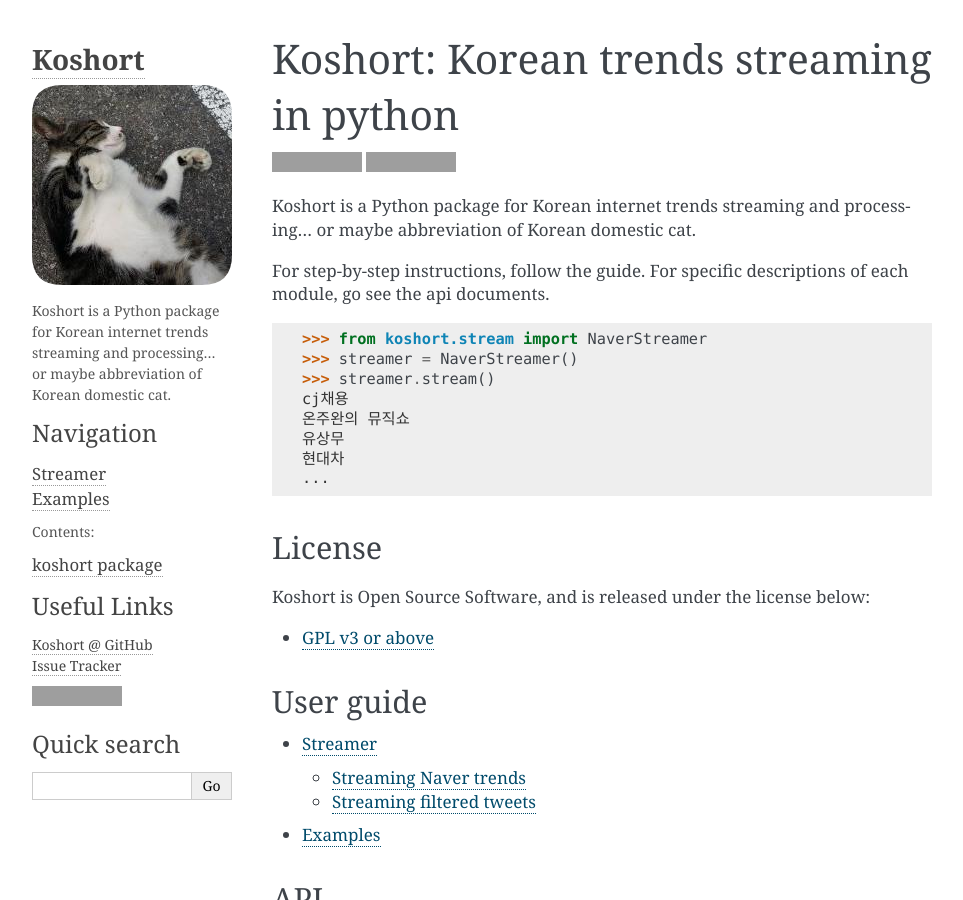
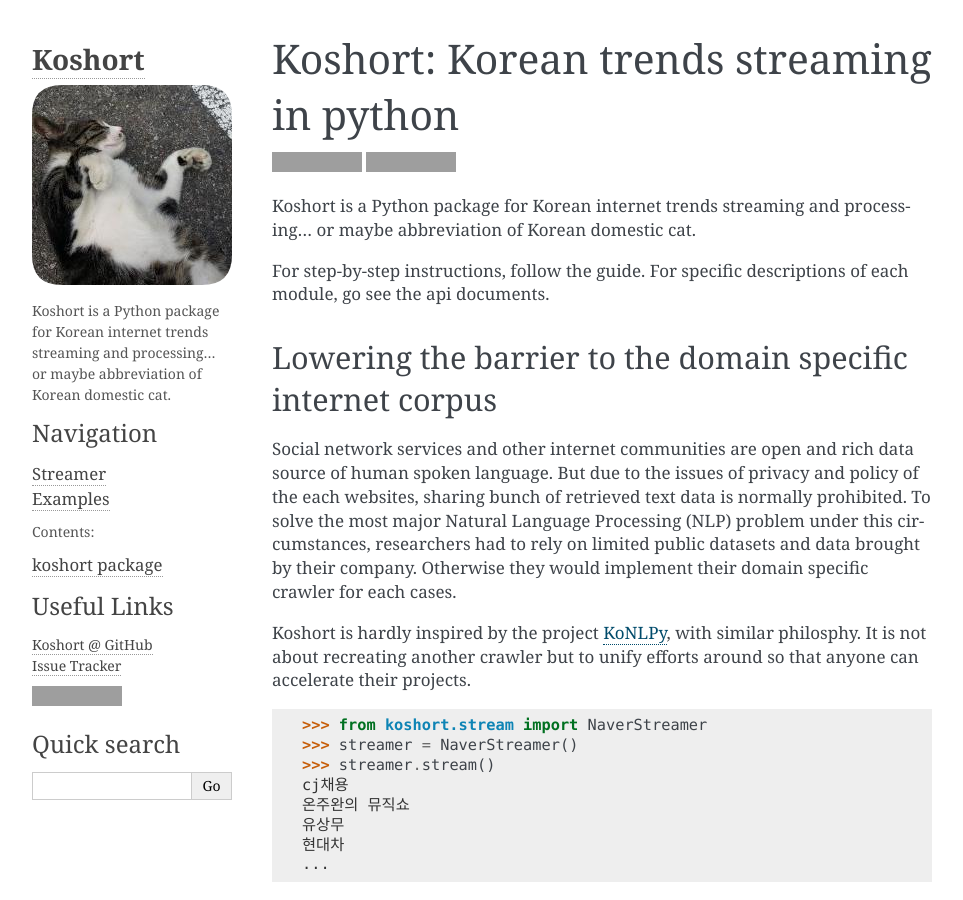
Before and after one commit to koshort/koshort, a Sphinx documentation site: the page built from docs/index.rst, in a window 1280 px wide and 900 px high, cut to the strip 0-900 px from the top of the window. Shown: the whole strip, without its empty margins (148-1111 px from the left). Built offline with Sphinx 7.4.7, drawn with Linux system fonts in a browser that asks for light colours; the version number could not be read and is left out; grey boxes are pictures that could not be loaded.

```diff
--- a/docs/index.rst
+++ b/docs/index.rst
@@ -18,6 +18,17 @@ Koshort is a Python package for Korean internet trends streaming and processing.
 
 For step-by-step instructions, follow the :ref:`guide`.
 For specific descriptions of each module, go see the api documents.
+
+Lowering the barrier to the domain specific internet corpus
+-----------------------------------------------------------
+
+Social network services and other internet communities are open and rich data source of human spoken language.
+But due to the issues of privacy and policy of the each websites, sharing bunch of retrieved text data is normally prohibited.
+To solve the most major Natural Language Processing (NLP) problem under this circumstances, researchers had to rely on limited public datasets and data brought by their company.
+Otherwise they would implement their domain specific crawler for each cases.
+
+Koshort is hardly inspired by the project `KoNLPy <http://konlpy.org>`_, with similar philosphy. It is not about recreating another crawler but to unify efforts around so that anyone can accelerate their projects.
+
 
 .. sourcecode:: python
 
```
Also changed, not shown: setup.py (+9 -1 lines).
